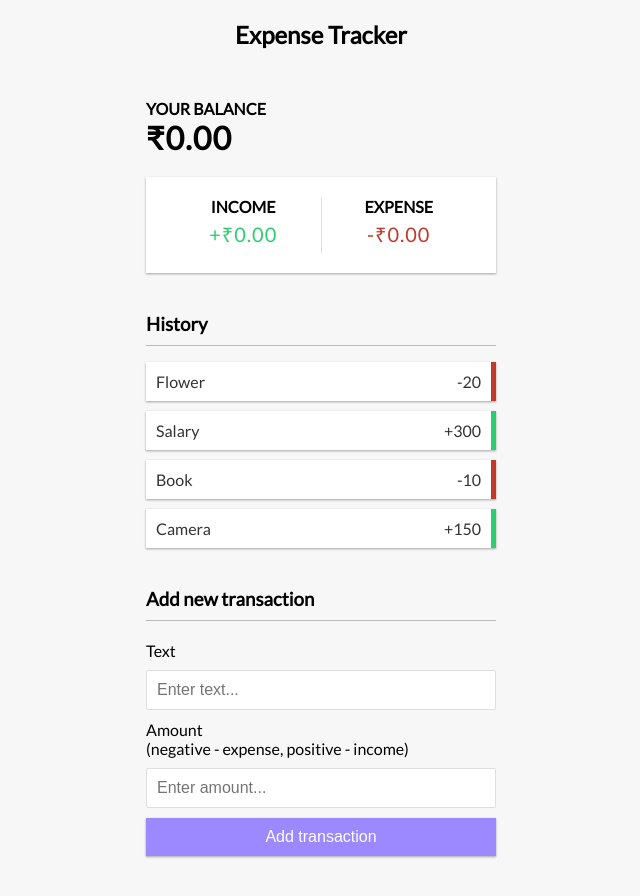
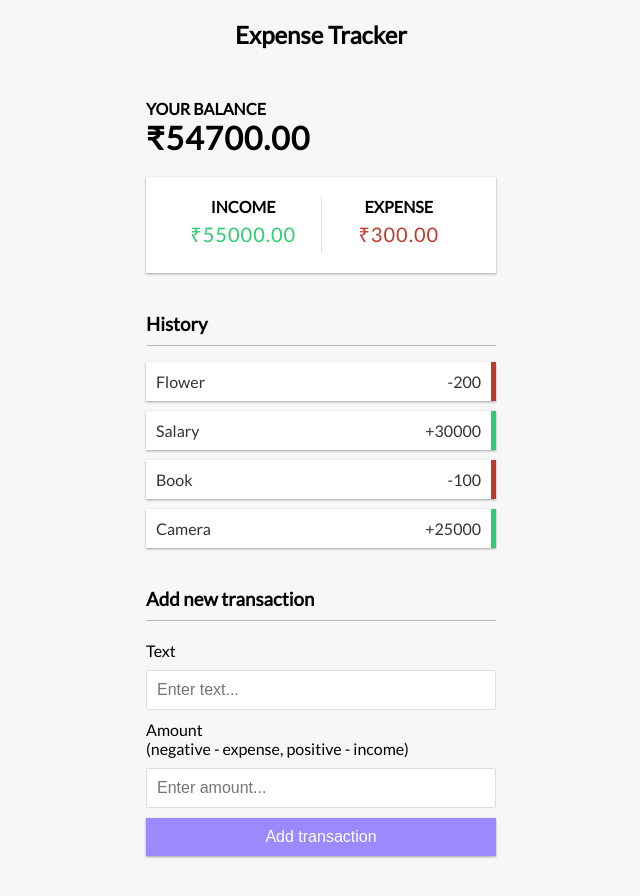
Before and after one commit to Shksantosh/expense-tracker, a plain HTML site: page index.html in a window 1280 px wide. Shown: the whole page, without its empty margins (319-959 px from the left). Drawn offline with Linux system fonts and the light colour scheme.

Commit message:
Display Balance, Income & Expense

```diff
--- a/script.js
+++ b/script.js
@@ -7,10 +7,10 @@ const text = document.getElementById('text');
 const amount = document.getElementById('amount');
 
 const dummyTransactions = [
-  { id: 1, text: 'Flower', amount: -20 },
-  { id: 2, text: 'Salary', amount: 300 },
-  { id: 3, text: 'Book', amount: -10 },
-  { id: 4, text: 'Camera', amount: 150 }
+  { id: 1, text: 'Flower', amount: -200 },
+  { id: 2, text: 'Salary', amount: 30000 },
+  { id: 3, text: 'Book', amount: -100 },
+  { id: 4, text: 'Camera', amount: 25000 }
 ];
 
 let transactions = dummyTransactions
@@ -36,11 +36,33 @@ function addTransactionDOM(transaction) {
 
 }
 
+// Update the balance, income and expense
+function updateValues() {
+    const amounts = transactions.map(transaction => transaction.amount);
+
+    const total = amounts.reduce((acc, item) => (acc += item), 0).toFixed(2);
+
+    const income = amounts
+    .filter(item => item > 0)
+    .reduce((acc, item) => (acc += item), 0)
+    .toFixed(2);
+
+    const expense = (
+        amounts.filter(item => item < 0).reduce((acc, item) => (acc += item), 0) *
+        -1
+      ).toFixed(2);
+
+      balance.innerText = `₹${total}`;
+      money_plus.innerText = `₹${income}`;
+      money_minus.innerText = `₹${expense}`;
+}
+
 // Init app
 function init() {
     list.innerHTML = '';
 
     transactions.forEach(addTransactionDOM);
+    updateValues()
   }
 
   init();
```
Also changed, not shown: index.html (+0 -3 lines).
